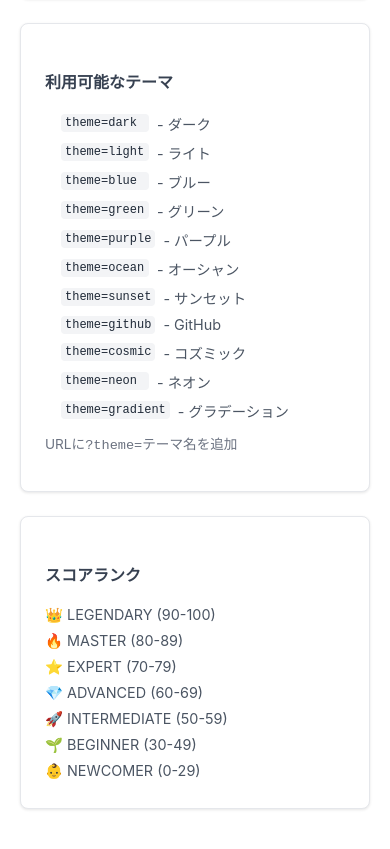
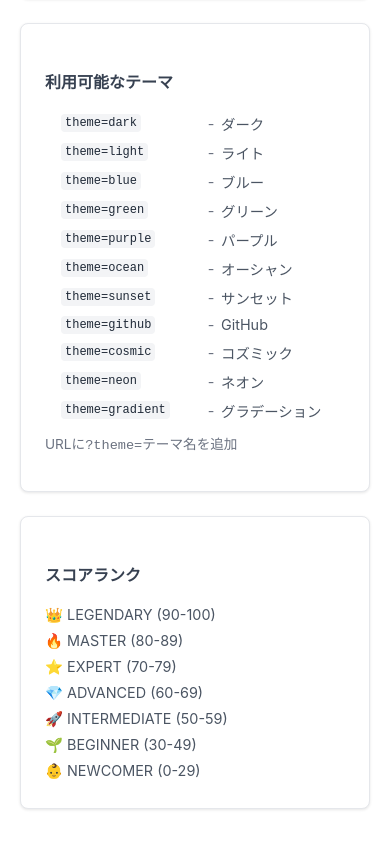
Before and after one commit to yomi4486/github_stats, a SvelteKit app: page / in a window 390 px wide. Shown: the part 3398-4247 px from the top of the page. Built offline with nearby package versions, Linux system fonts and the light colour scheme.

Commit message:
テーマ部分のハイフン位置微調整

```diff
--- a/src/routes/+page.svelte
+++ b/src/routes/+page.svelte
@@ -407,7 +407,9 @@
                 <ul class="theme-list">
                     {#each availableThemes as theme}
                         <li>
-                            <code>theme={theme.value}</code> - {theme.label}
+                            <span><code>theme={theme.value}</code></span>
+                            <span class="theme-separator">-</span>
+                            <span>{theme.label}</span>
                         </li>
                     {/each}
                 </ul>
@@ -1025,9 +1027,15 @@
         padding: 0.25rem 0;
         font-size: 0.9rem;
         color: #4b5563;
+        display: grid;
+        grid-template-columns: 110px 20px 1fr;
+        align-items: center;
+        gap: 0;
+    }
+
+    .theme-list li > span:first-child {
         display: flex;
-        align-items: center;
-        gap: 0.5rem;
+        justify-content: flex-start;
     }
 
     .container.dark .theme-list li {
@@ -1041,12 +1049,20 @@
         font-size: 0.8rem;
         color: #1f2937;
         display: inline-block;
-        min-width: 100px;
     }
 
     .container.dark .theme-list code {
         background: #334155;
         color: #e2e8f0;
+    }
+
+    .theme-separator {
+        text-align: center;
+        color: #6b7280;
+    }
+
+    .container.dark .theme-separator {
+        color: #94a3b8;
     }
 
     .example-cards {
@@ -1187,8 +1203,11 @@
             padding-left: 1rem;
         }
 
+        .theme-list li {
+            grid-template-columns: 140px 20px 1fr;
+        }
+
         .theme-list code {
-            min-width: 80px;
             font-size: 0.75rem;
         }
 
```
